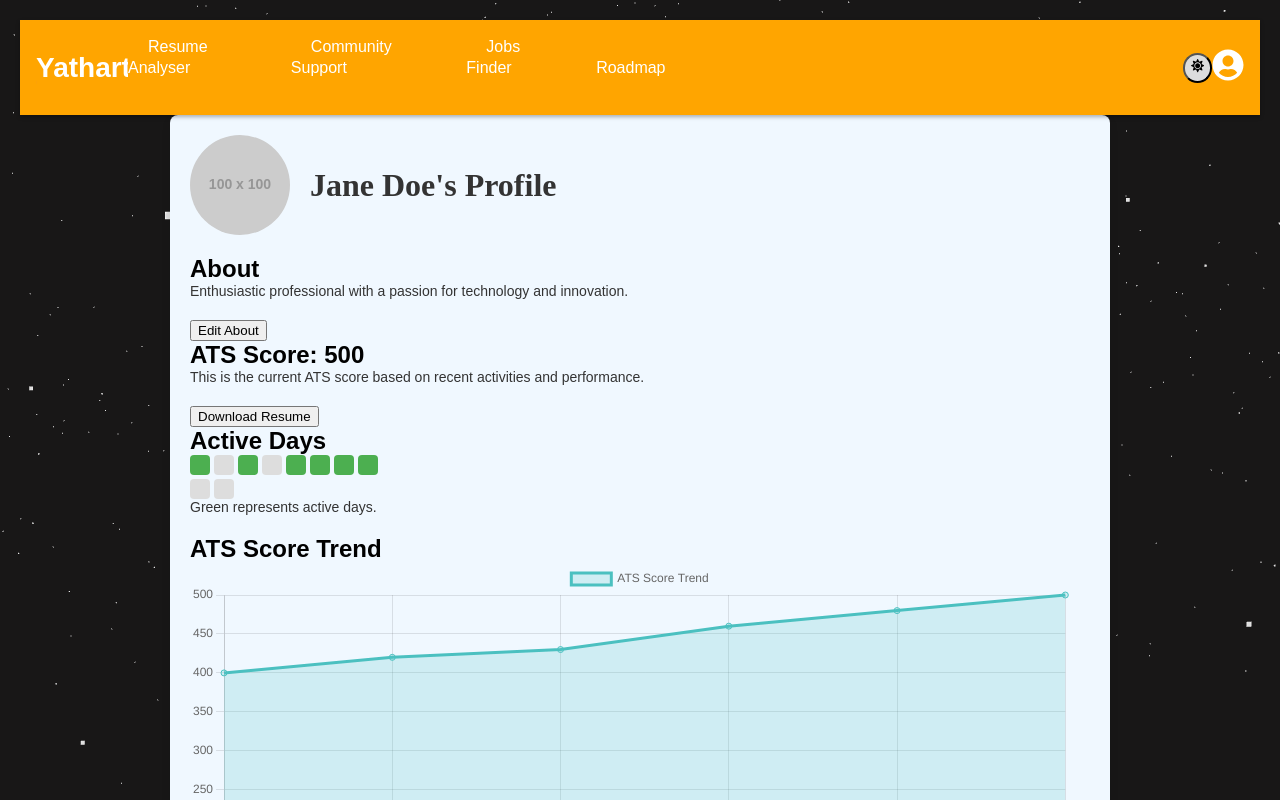
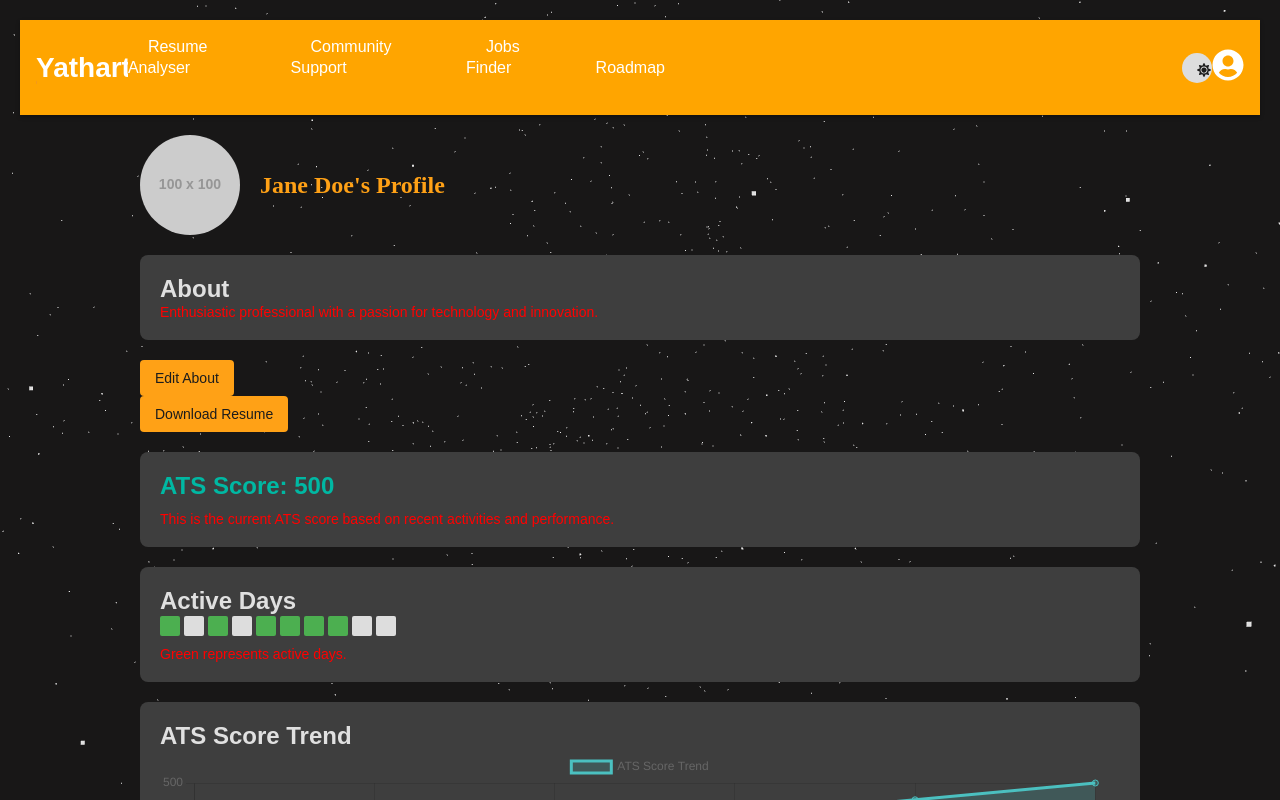
Before and after one commit to Aadithya-J/sih24, a React (Vite) app in the folder frontend/: page /profile in a window 1280 px wide. Shown: the top 800 px of the page. Built offline with nearby package versions, Linux system fonts and the light colour scheme; no server answers; sample sign-in values are in the browser's storage.

Commit message:
Update package-lock.json and UserProfile.js
This commit updates the package-lock.json file to include the "@fortawesome/fontawesome-svg-core" package with version 6.6.0. It also adds a "Download Resume" button to the UserProfile.js file.

```diff
--- a/frontend/src/pages/userProfile/UserProfile.css
+++ b/frontend/src/pages/userProfile/UserProfile.css
@@ -1,19 +1,25 @@
-/* General styling for the profile container */
+:root {
+  --bg-color: #1c1c1c;
+  --text-color: #e0e0e0;
+  --accent-color: #ffa116;
+  --secondary-color: #3e3e3e;
+  --success-color: #00b8a3;
+  --warning-color: #ffa116;
+  --danger-color: #ef4743;
+}
+
+body {
+  background-color: var(--bg-color);
+  color: var(--text-color);
+  font-family: -apple-system, BlinkMacSystemFont, 'Segoe UI', 'Roboto', 'Oxygen', 'Ubuntu', 'Cantarell', 'Fira Sans', 'Droid Sans', 'Helvetica Neue', sans-serif;
+}
+
 .user-profile {
+  max-width: 1000px;
+  margin: 0 auto;
   padding: 20px;
-  font-family: Arial, sans-serif;
-  background-color: #f0f8ff; /* Light blue background */
-  color: #333; /* Dark text color for contrast */
-  border-radius: 8px; /* Rounded corners */
-  box-shadow: 0 4px 8px rgba(0, 0, 0, 0.1); /* Subtle shadow */
-  max-width: 900px; /* Max width for larger screens */
-  margin: auto; /* Centering the container */
-  overflow: hidden; /* Ensures contents don’t overflow */
 }
-h3{
-  color: #000;
-}
-/* Styling for profile header */
+
 .profile-header {
   display: flex;
   align-items: center;
@@ -23,89 +29,96 @@ h3{
 .profile-logo {
   width: 100px;
   height: 100px;
-  border-radius: 50%; /* Circular logo */
+  border-radius: 50%;
   margin-right: 20px;
+  object-fit: cover;
 }
 
-/* Styling for About section */
-.about-section {
+h2 {
+  color: var(--accent-color);
+  font-size: 24px;
+}
+
+h3 {
+  color: var(--text-color);
+  border-bottom: 1px solid var(--secondary-color);
+  padding-bottom: 10px;
+  margin-top: 30px;
+}
+
+.about-section, .ats-score, .active-days-section, .chart-section {
+  background-color: var(--secondary-color);
+  border-radius: 8px;
+  padding: 20px;
   margin-bottom: 20px;
 }
 
-.about-section h3 {
-  color: black; /* Grey heading for About section */
-}
-
-.about-section p {
-  color: #333; /* Dark text color for About section */
-}
-
-/* Styling for ATS score section */
-.ats-score {
-
+.edit-about-section {
   margin-bottom: 20px;
 }
 
-.ats-score h3 {
-
-  color: black; /* Grey heading for ATS score */
+button {
+  background-color: var(--accent-color);
+  color: var(--bg-color);
+  border: none;
+  padding: 10px 15px;
+  border-radius: 4px;
+  cursor: pointer;
+  font-size: 14px;
+  transition: background-color 0.3s;
 }
 
-/* Styling for active days section */
-.active-days-section {
-  margin-bottom: 20px;
+button:hover {
+  background-color: #ff8c00;
 }
 
-.active-days h3 {
-  color: #808080; /* Grey heading for active days */
+textarea {
+  width: 100%;
+  background-color: var(--bg-color);
+  color: var(--text-color);
+  border: 1px solid var(--secondary-color);
+  border-radius: 4px;
+  padding: 10px;
+  margin-bottom: 10px;
+}
+
+.ats-score h3 {
+  color: var(--success-color);
+  font-size: 24px;
+  margin-bottom: 10px;
 }
 
 .active-days {
   display: flex;
   flex-wrap: wrap;
-  max-width: 200px;
-  gap: 4px; /* Space between active days */
+  gap: 4px;
+  margin-bottom: 10px;
 }
 
 .active-day {
   width: 20px;
   height: 20px;
-  border-radius: 4px; /* Rounded corners for active days */
-  display: inline-block;
+  border-radius: 2px;
 }
 
-/* Dynamic colors based on activity */
-.active-day.active {
-  background-color: #4caf50; /* Green for active days */
+.chart-section canvas {
+  max-width: 100%;
+  height: auto !important;
 }
 
-.active-day.inactive {
-  background-color: #ddd; /* Light gray for inactive days */
+.resume-section {
+  /*text-align: center;*/
+  margin-bottom: 20px;
 }
 
-/* Styling for chart section */
-.chart-section {
-  margin-top: 20px;
-}
-
-.chart-section h3 {
-  color: black; /* Grey heading for chart */
-}
-
-.chart-container {
-  max-width: 100%; /* Ensures chart container does not exceed the profile container width */
-  overflow: hidden; /* Prevents overflow */
-}
-p{
-  color: #333;
-}
-/* Responsive adjustments */
-@media (max-width: 600px) {
-  .active-days {
-    max-width: 100px; /* Adjust for smaller screens */
+@media (max-width: 768px) {
+  .profile-header {
+    flex-direction: column;
+    text-align: center;
   }
 
-  .chart-container {
-    max-width: 100%; /* Ensures chart fits within smaller screens */
+  .profile-logo {
+    margin-right: 0;
+    margin-bottom: 20px;
   }
 }
--- a/frontend/src/pages/userProfile/UserProfile.js
+++ b/frontend/src/pages/userProfile/UserProfile.js
@@ -143,14 +143,13 @@ const UserProfile = () => {
         ) : (
           <button onClick={handleEditClick}>Edit About</button>
         )}
+              <div className="resume-section">
+        <button onClick={handleDownloadResume}>Download Resume</button>
       </div>
-
+      </div>
       <div className="ats-score">
         <h3>ATS Score: {userData.atsScore}</h3>
         <p>This is the current ATS score based on recent activities and performance.</p>
-      </div>
-      <div className="resume-section">
-        <button onClick={handleDownloadResume}>Download Resume</button>
       </div>
 
       <div className="active-days-section">
```
Also changed, not shown: 2 other files (tests, documents, lock files or other folders).
